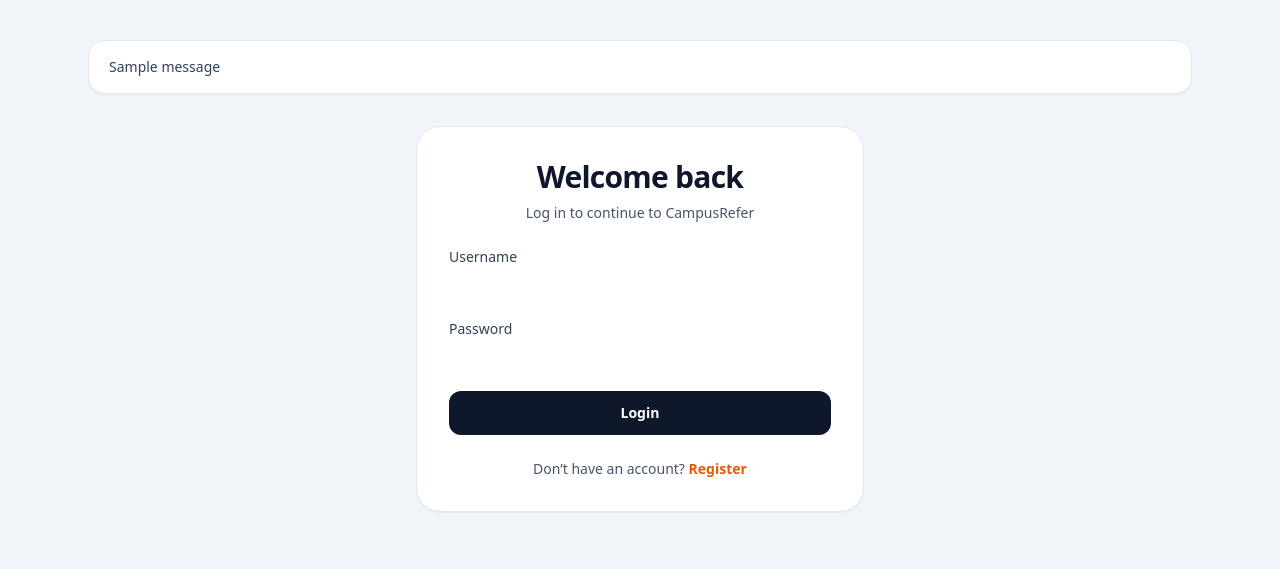
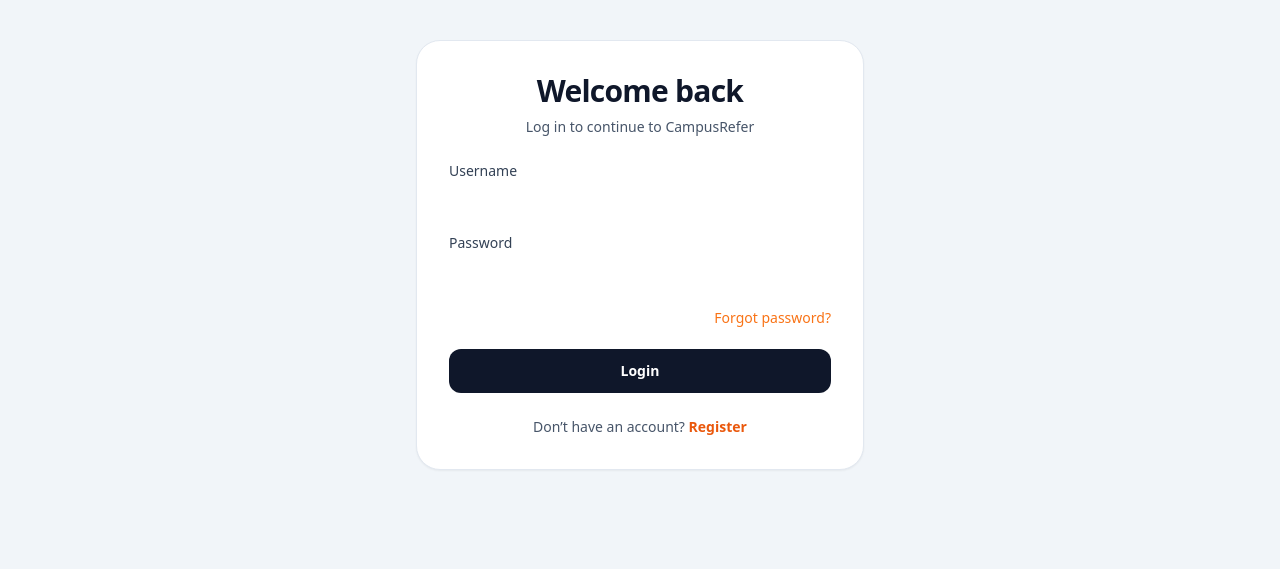
Before and after one commit to itesh-singh/campusrefer, a Django app: template templates/accounts/login.html in a window 1280 px wide. Shown: the part 77-646 px from the top of the page. Run offline with Django 5.2, Linux system fonts and the light colour scheme; the template is opened without the code that fills it, so the values that code supplies are empty, except form fields; tables that the repository leaves empty hold one stand-in row (values such as "Sample post"); one stand-in notice (Sample message) is shown; form fields are guessed from the names that the template uses.

Commit message:
fix(ui): prevent long usernames from breaking navbar layout

```diff
--- a/static/css/output.css
+++ b/static/css/output.css
@@ -558,6 +558,10 @@ video {
   position: static;
 }
 
+.fixed {
+  position: fixed;
+}
+
 .absolute {
   position: absolute;
 }
@@ -594,8 +598,20 @@ video {
   top: -1.5rem;
 }
 
+.right-4 {
+  right: 1rem;
+}
+
 .top-0 {
   top: 0px;
+}
+
+.top-24 {
+  top: 6rem;
+}
+
+.top-3 {
+  top: 0.75rem;
 }
 
 .z-50 {
@@ -1203,6 +1259,10 @@ video {
 
 .text-center {
   text-align: center;
+}
+
+.text-right {
+  text-align: right;
 }
 
 .text-2xl {
--- a/templates/accounts/login.html
+++ b/templates/accounts/login.html
@@ -46,6 +46,15 @@
             {% endif %}
         </div>
 
+        <div class="mt-3 text-right">
+            <a
+                href="{% url 'accounts:forgot_password' %}"
+                class="text-sm font-medium text-orange-500 hover:text-orange-400"
+            >
+                Forgot password?
+            </a>
+        </div>
+
         <button
             type="submit"
             class="w-full rounded-xl bg-slate-900 px-4 py-3 text-sm font-semibold text-white hover:bg-slate-700 dark:bg-white dark:text-slate-900 dark:hover:bg-slate-200"
--- a/templates/base.html
+++ b/templates/base.html
@@ -23,8 +23,7 @@
     <div class="flex min-h-screen flex-col">
         <header class="sticky top-0 z-50 border-b border-slate-800 bg-slate-950 dark:border-slate-700 dark:bg-slate-900">
             <nav class="mx-auto flex max-w-6xl items-center justify-between px-6 py-4">
-                <div class="flex items-center gap-10">
-                    <a href="{% url 'core:home' %}" class="flex items-center gap-3">
+                <a href="{% url 'core:home' %}" class="flex items-center gap-3 shrink-0">
                     <div class="flex h-10 w-10 items-center justify-center rounded-2xl bg-orange-500 text-lg font-bold text-white">
                         C
                     </div>
@@ -35,10 +34,10 @@
                 </a>
 
                 {% if request.user.is_authenticated %}
-                        <div class="hidden md:flex items-center gap-1 text-sm font-medium text-slate-300">
-                            <a href="{% url 'dashboards:dashboard_redirect' %}" class="rounded-xl px-3 py-2 hover:bg-slate-800 hover:text-white dark:hover:bg-slate-700">Dashboard</a>
-                            <a href="{% url 'core:profile_redirect' %}" class="rounded-xl px-3 py-2 hover:bg-slate-800 hover:text-white dark:hover:bg-slate-700">Profile</a>
-                            <a href="{% url 'core:notifications' %}" class="relative rounded-xl px-3 py-2 hover:bg-slate-800 hover:text-white dark:hover:bg-slate-700">
+                    <div class="hidden md:flex items-center gap-1 text-sm font-medium text-slate-300 mx-6 flex-1 min-w-0 overflow-x-auto">
+                        <a href="{% url 'dashboards:dashboard_redirect' %}" class="whitespace-nowrap rounded-xl px-3 py-2 hover:bg-slate-800 hover:text-white dark:hover:bg-slate-700">Dashboard</a>
+                        <a href="{% url 'core:profile_redirect' %}" class="whitespace-nowrap rounded-xl px-3 py-2 hover:bg-slate-800 hover:text-white dark:hover:bg-slate-700">Profile</a>
+                        <a href="{% url 'core:notifications' %}" class="relative whitespace-nowrap rounded-xl px-3 py-2 hover:bg-slate-800 hover:text-white dark:hover:bg-slate-700">
                             Notifications
                             {% if unread_notifications_count > 0 %}
                                 <span class="absolute -top-1 -right-1 flex h-4 w-4 items-center justify-center rounded-full bg-orange-500 text-[10px] font-bold text-white">
@@ -46,21 +45,20 @@
                                 </span>
                             {% endif %}
                         </a>
-                            <a href="{% url 'alumni:list' %}" class="rounded-xl px-3 py-2 hover:bg-slate-800 hover:text-white dark:hover:bg-slate-700">Alumni</a>
-                            <a href="{% url 'jobs:list' %}" class="rounded-xl px-3 py-2 hover:bg-slate-800 hover:text-white dark:hover:bg-slate-700">Jobs</a>
+                        <a href="{% url 'alumni:list' %}" class="whitespace-nowrap rounded-xl px-3 py-2 hover:bg-slate-800 hover:text-white dark:hover:bg-slate-700">Alumni</a>
+                        <a href="{% url 'jobs:list' %}" class="whitespace-nowrap rounded-xl px-3 py-2 hover:bg-slate-800 hover:text-white dark:hover:bg-slate-700">Jobs</a>
 
                         {% if request.user.role == "student" %}
-                                <a href="{% url 'connections:sent_requests' %}" class="rounded-xl px-3 py-2 hover:bg-slate-800 hover:text-white dark:hover:bg-slate-700">Requests</a>
-                                <a href="{% url 'alumni:saved' %}" class="rounded-xl px-3 py-2 hover:bg-slate-800 hover:text-white dark:hover:bg-slate-700">Saved</a>
+                            <a href="{% url 'connections:sent_requests' %}" class="whitespace-nowrap rounded-xl px-3 py-2 hover:bg-slate-800 hover:text-white dark:hover:bg-slate-700">Requests</a>
+                            <a href="{% url 'alumni:saved' %}" class="whitespace-nowrap rounded-xl px-3 py-2 hover:bg-slate-800 hover:text-white dark:hover:bg-slate-700">Saved</a>
                         {% elif request.user.role == "alumni" %}
-                                <a href="{% url 'connections:incoming_requests' %}" class="rounded-xl px-3 py-2 hover:bg-slate-800 hover:text-white dark:hover:bg-slate-700">Incoming</a>
-                                <a href="{% url 'jobs:my_jobs' %}" class="rounded-xl px-3 py-2 hover:bg-slate-800 hover:text-white dark:hover:bg-slate-700">My Jobs</a>
+                            <a href="{% url 'connections:incoming_requests' %}" class="whitespace-nowrap rounded-xl px-3 py-2 hover:bg-slate-800 hover:text-white dark:hover:bg-slate-700">Incoming</a>
+                            <a href="{% url 'jobs:my_jobs' %}" class="whitespace-nowrap rounded-xl px-3 py-2 hover:bg-slate-800 hover:text-white dark:hover:bg-slate-700">My Jobs</a>
                         {% endif %}
                     </div>
                 {% endif %}
-                </div>
 
-                <div class="flex items-center gap-3">
+                <div class="flex shrink-0 items-center gap-3">
                     <button
                         id="theme-toggle"
                         type="button"
@@ -70,11 +68,13 @@
                     </button>
 
                     {% if request.user.is_authenticated %}
-                        <div class="hidden sm:flex items-center gap-3 rounded-2xl border border-slate-800 bg-slate-900 px-3 py-2 dark:border-slate-700 dark:bg-slate-800">
-                            <div class="flex h-8 w-8 items-center justify-center rounded-full bg-orange-500 text-sm font-semibold text-white">
+                        <div class="hidden sm:flex max-w-[180px] items-center gap-3 rounded-2xl border border-slate-800 bg-slate-900 px-3 py-2 dark:border-slate-700 dark:bg-slate-800">
+                            <div class="flex h-8 w-8 shrink-0 items-center justify-center rounded-full bg-orange-500 text-sm font-semibold text-white">
                                 {{ request.user.username|first|upper }}
                             </div>
-                            <span class="text-sm font-medium text-white">{{ request.user.username }}</span>
+                            <span class="max-w-[120px] truncate text-sm font-medium text-white">
+                                {{ request.user.username }}
+                            </span>
                         </div>
 
                         <form method="post" action="{% url 'accounts:logout' %}">
@@ -100,10 +100,27 @@
 
         <main class="mx-auto w-full max-w-6xl flex-1 px-6 py-8 md:py-10">
             {% if messages %}
-                <div class="mb-8 space-y-3">
+                <div class="fixed right-4 top-24 z-50 space-y-3">
                     {% for message in messages %}
-                        <div class="rounded-2xl border border-slate-200 bg-white px-5 py-4 text-sm text-slate-700 shadow-sm dark:border-slate-700 dark:bg-slate-900 dark:text-slate-200">
+                        <div
+                            class="alert-message relative rounded-2xl border px-5 py-4 pr-12 text-sm shadow-lg transition duration-500
+                            {% if message.tags == 'success' %}
+                                border-emerald-200 bg-emerald-50 text-emerald-700 dark:border-emerald-500/30 dark:bg-emerald-500/10 dark:text-emerald-300
+                            {% elif message.tags == 'error' %}
+                                border-red-200 bg-red-50 text-red-700 dark:border-red-500/30 dark:bg-red-500/10 dark:text-red-300
+                            {% else %}
+                                border-slate-200 bg-white text-slate-700 dark:border-slate-700 dark:bg-slate-900 dark:text-slate-200
+                            {% endif %}
+                            "
+                        >
                             {{ message }}
+                            <button
+                                type="button"
+                                class="absolute right-4 top-3 text-lg leading-none opacity-70 hover:opacity-100"
+                                onclick="this.parentElement.remove()"
+                            >
+                                ×
+                            </button>
                         </div>
                     {% endfor %}
                 </div>
@@ -135,6 +152,13 @@
                 }
             });
         }
+
+        setTimeout(() => {
+            document.querySelectorAll(".alert-message").forEach((el) => {
+                el.classList.add("opacity-0", "translate-x-4");
+                setTimeout(() => el.remove(), 500);
+            });
+        }, 3000);
     </script>
 </body>
 </html>
```
Also changed, not shown: other parts of static/css/output.css (+108 -24 lines). Lines whose indentation alone changed are shown as unchanged.
